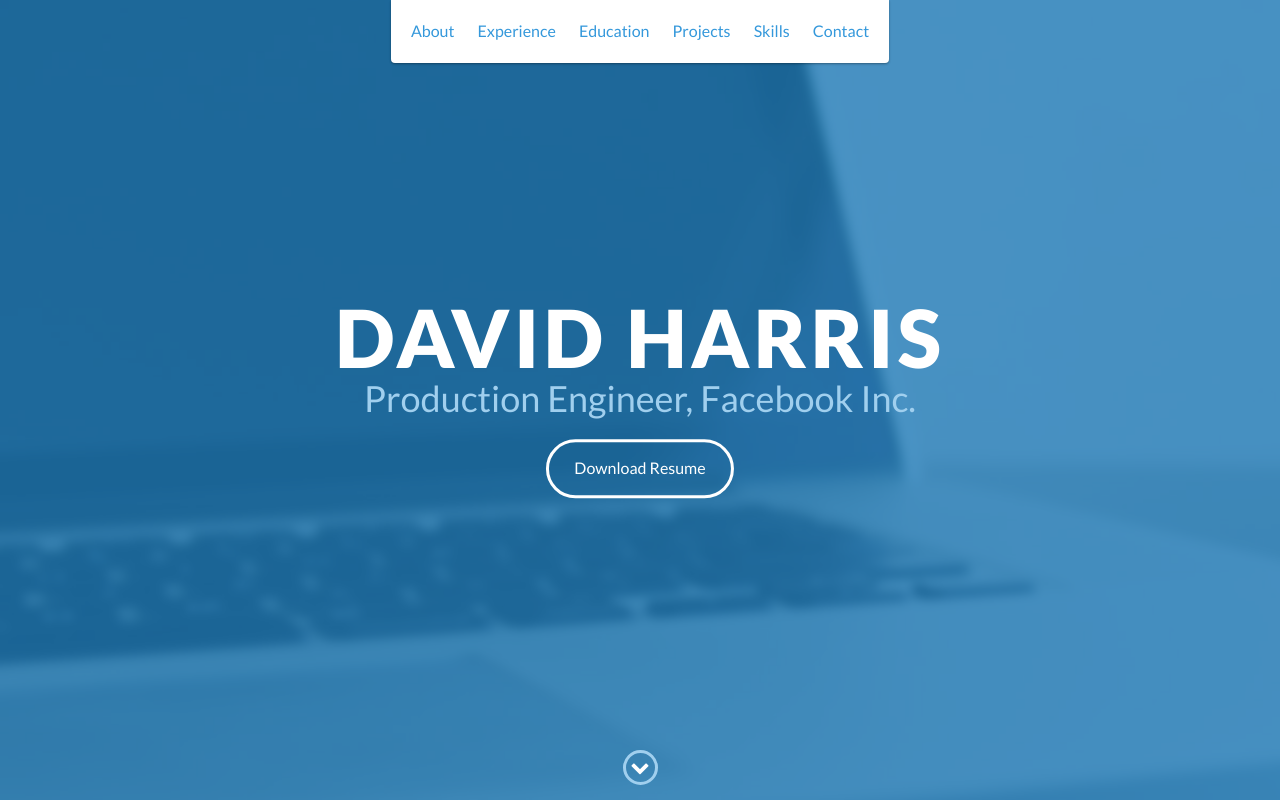
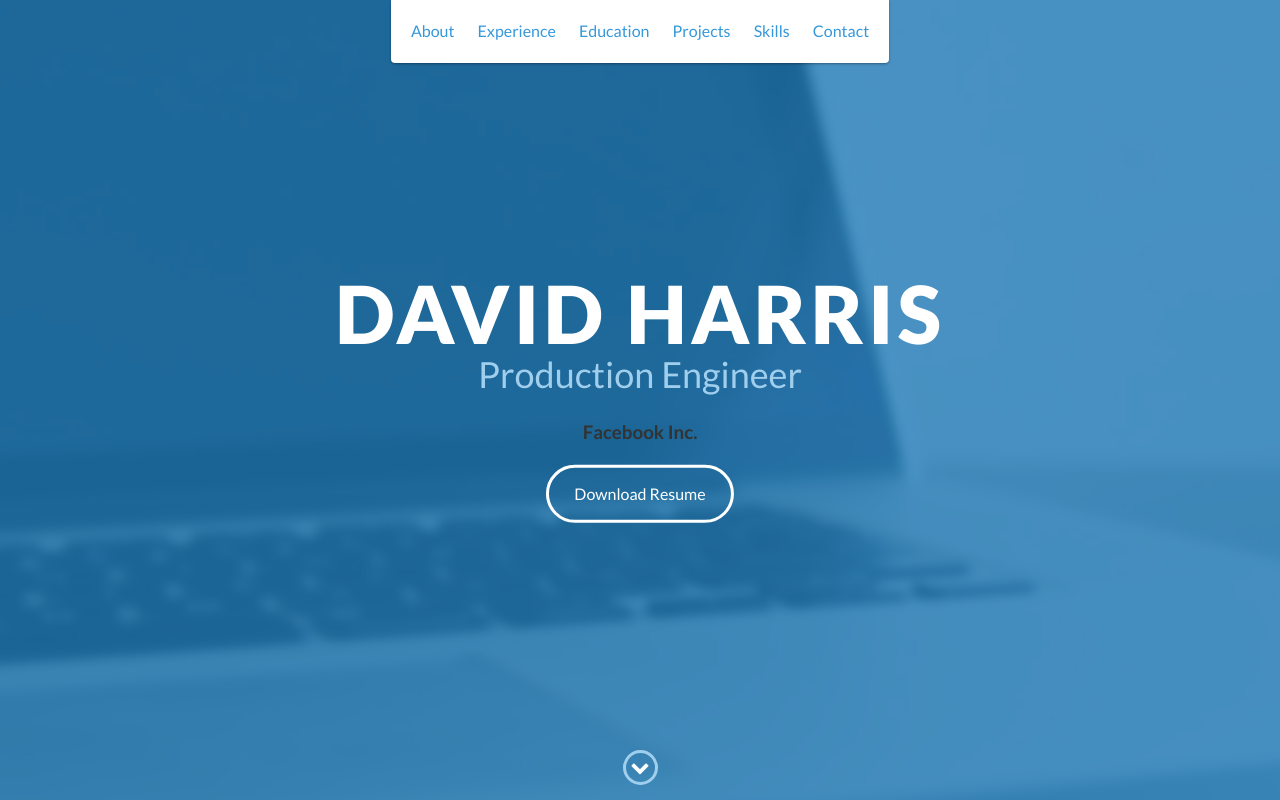
Before and after one commit to dhharris/dhharris.github.io, a website: page index.html in a window 1280 px wide. Shown: the top 800 px of the page. Drawn offline with nearby package versions, Linux system fonts and the light colour scheme.

Commit message:
Formatting for header

```diff
--- a/index.html
+++ b/index.html
@@ -49,7 +49,8 @@
     <div id="lead">
         <div id="lead-content">
             <h1>David Harris</h1>
-            <h2>Production Engineer, Facebook Inc.</h2>
+            <h2>Production Engineer</h2>
+            <h3>Facebook Inc.</h3>
             <a href="#" class="btn-rounded-white">Download Resume</a>
         </div>
         <!-- End #lead-content -->
```
